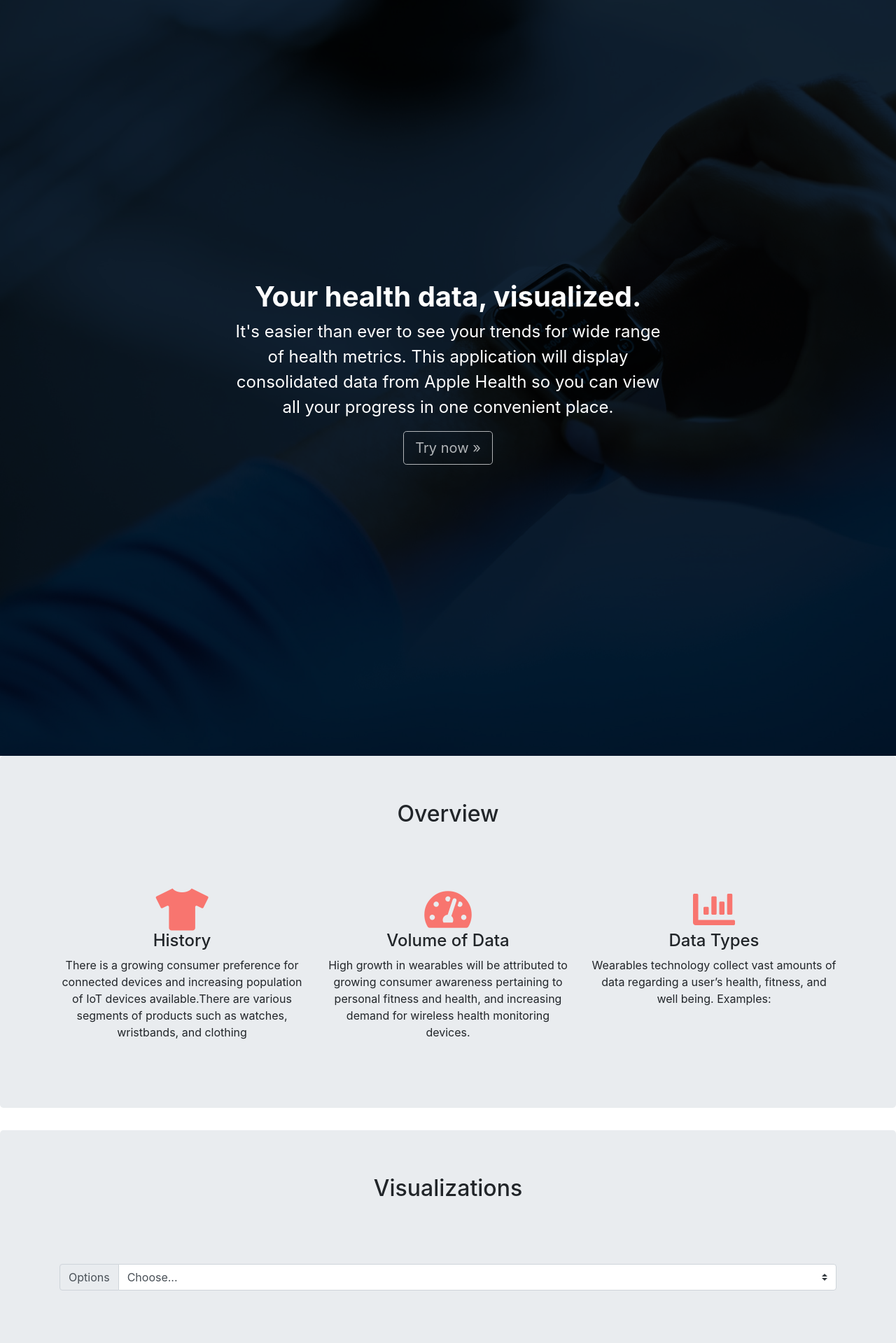
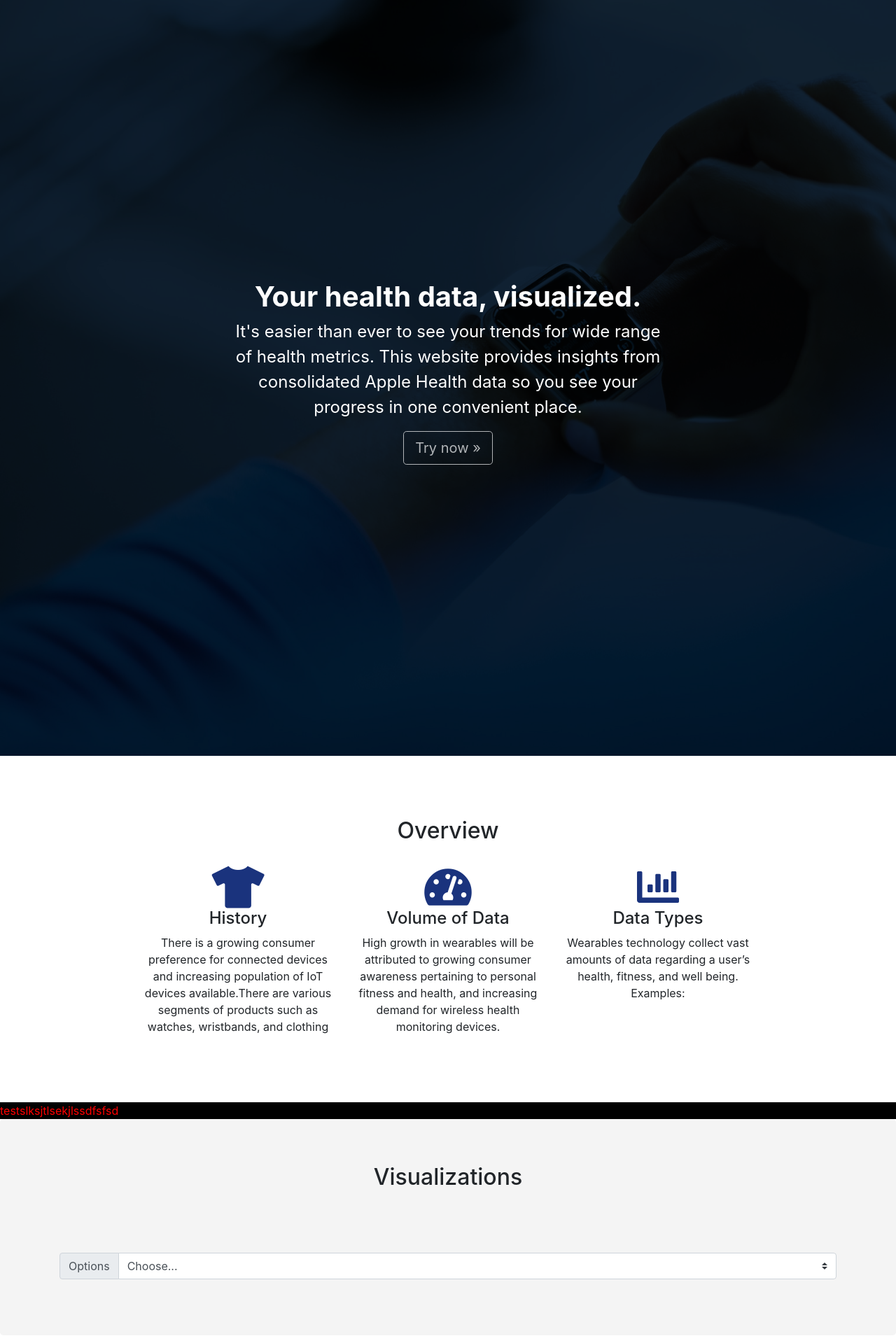
Before and after one commit to hienrepo/w209_wearables, a Flask app: page / in a window 1280 px wide. Shown: the top 1919 px of the page at 70% size. Run offline with Flask 2, Linux system fonts and the light colour scheme; some libraries are stand-ins or nearby versions.

Commit message:
add custom css

```diff
--- a/static/custom.css
+++ b/static/custom.css
@@ -1,3 +1,24 @@
+/* html, body, div, span, applet, object, iframe, */
+/* h1, h2, h3, h4, h5, h6, p, blockquote, pre, */
+/* a, abbr, acronym, address, big, cite, code, */
+/* del, dfn, em, img, ins, kbd, q, s, samp, */
+/* small, strike, strong, sub, sup, tt, var, */
+/* b, u, i, center, */
+/* dl, dt, dd, ol, ul, li, */
+/* fieldset, form, label, legend, */
+/* table, caption, tbody, tfoot, thead, tr, th, td, */
+/* article, aside, canvas, details, embed,  */
+/* figure, figcaption, footer, header, hgroup,  */
+/* menu, nav, output, ruby, section, summary, */
+/* time, mark, audio, video { */
+    /* margin: 0px; */
+    /* padding: 0; */
+    /* border: 0; */
+    /* font-size: 100%; */
+    /* font: inherit; */
+    /* vertical-align: baseline; */
+/* } */
+
 #home-intro {
   padding: 50vh 0;
   background: #123 url('/static/watch.jpg');
@@ -6,3 +27,18 @@
   color: white;
   text-align: center;
 }
+
+.home-about {
+  padding: 4em 0;
+  max-width: 900px;
+  margin: 0 auto;
+}
+
+.jumbotron {
+  background: #f4f4f4;
+}
+
+.test1 {
+  background-color: black;
+  color: red;
+}
--- a/templates/index.html
+++ b/templates/index.html
@@ -1,5 +1,4 @@
 {% extends "bootstrap/base.html" %}
-
 {% block html_attribs %} lang="en"{% endblock %}
 
 {% block head %}
@@ -11,12 +10,15 @@
 W209 - Wearables</title>
 {% endblock %}
 
-{% block styles %}
+
+
 <!-- Bootstrap CSS -->
 <link rel="stylesheet" href="https://stackpath.bootstrapcdn.com/bootstrap/4.3.1/css/bootstrap.min.css" integrity="sha384-ggOyR0iXCbMQv3Xipma34MD+dH/1fQ784/j6cY/iJTQUOhcWr7x9JvoRxT2MZw1T" crossorigin="anonymous">
+<link rel="stylesheet"
+      href="{{url_for('.static', filename='custom.css')}}">
 <link rel="stylesheet" href="https://cdnjs.cloudflare.com/ajax/libs/font-awesome/5.9.0/css/all.min.css">
-<link href="/static/custom.css" rel="stylesheet">
-{% endblock %}
+
+
 
 {% endblock %}
 
@@ -30,7 +32,7 @@ W209 - Wearables</title>
 <div class="row justify-content-center">
     <div class="col-6">
 		<h1 style="font-weight: bold">Your health data, visualized.</h1>
-		<p style="font-size:24px;">It's easier than ever to see your trends for wide range of health metrics. This application will display consolidated data from Apple Health so you can view all your progress in one convenient place.</p>
+		<p style="font-size:24px;">It's easier than ever to see your trends for wide range of health metrics. This website provides insights from consolidated Apple Health data so you see your progress in one convenient place.</p>
 		<p style="opacity:0.7;"><a class="btn btn-outline-light btn-lg" href="#upload-section" role="button">Try now &raquo;</a></p>
     </div>
   </div>
@@ -46,33 +48,41 @@ W209 - Wearables</title>
 		<!-- <p style="opacity:0.7;"><a class="btn btn-outline-dark btn-lg" href="#upload-section" role="button">Try now &raquo;</a></p> -->
 	<!-- </div> -->
 <!-- </div> -->
-
+<!-- style="text-align: center;padding-bottom: 80px;" -->
 
 <!-- Features/Highlights -->
-<div class="jumbotron" id="overview-section">
-	<h2 style="text-align: center;padding-bottom: 80px;">Overview</h2>
+<div class="home-about" id="overview-section">
+
 	<div class="container" style="text-align: center">
+	<h2 class="p-4">Overview</h2>
 		<div class="row mb-3">
 			<div class="col-md-4 themed-grid-col">
-			<i class="fas fa-tshirt" style="font-size:60px;color:#ff443a;opacity:0.7;"></i>
+			<i class="fas fa-tshirt" style="font-size:60px;color:#1a337d;"></i>
 			<h4>History</h4>
 			<p>There is a growing consumer preference for connected devices and increasing population of IoT devices available.There are various segments of products such as watches, wristbands, and clothing</p>
 			</div>
 			<div class="col-md-4 themed-grid-col">
-			<i class="fas fa-tachometer-alt" style="font-size:60px;color:#ff443a;opacity:0.7;"></i>
+			<i class="fas fa-tachometer-alt" style="font-size:60px;color:#1a337d;"></i>
 
 			<h4>Volume of Data</h4>
 			<p>High growth in wearables will be attributed to growing consumer awareness pertaining to personal fitness and health, and increasing demand for wireless health monitoring devices.
 </p>
 			</div>
 			<div class="col-md-4 themed-grid-col">
-			<i class="fas fa-chart-bar" style="font-size:60px;color:#ff443a;opacity:0.7;"></i>
+			<i class="fas fa-chart-bar" style="font-size:60px;color:#1a337d;"></i>
 			<h4>Data Types</h4>
 			<p>Wearables technology collect vast amounts of data regarding a user’s health, fitness, and well being. Examples:</p>
 			</div>
 		</div>
 	</div>
 </div>
+
+
+
+
+<div class="test1">testslksjtlsekjlssdfsfsd</div>
+
+
 
 <div class="jumbotron" id="visualize-section">
 	<h2 style="text-align: center;padding-bottom: 80px;">Visualizations</h2>
```
